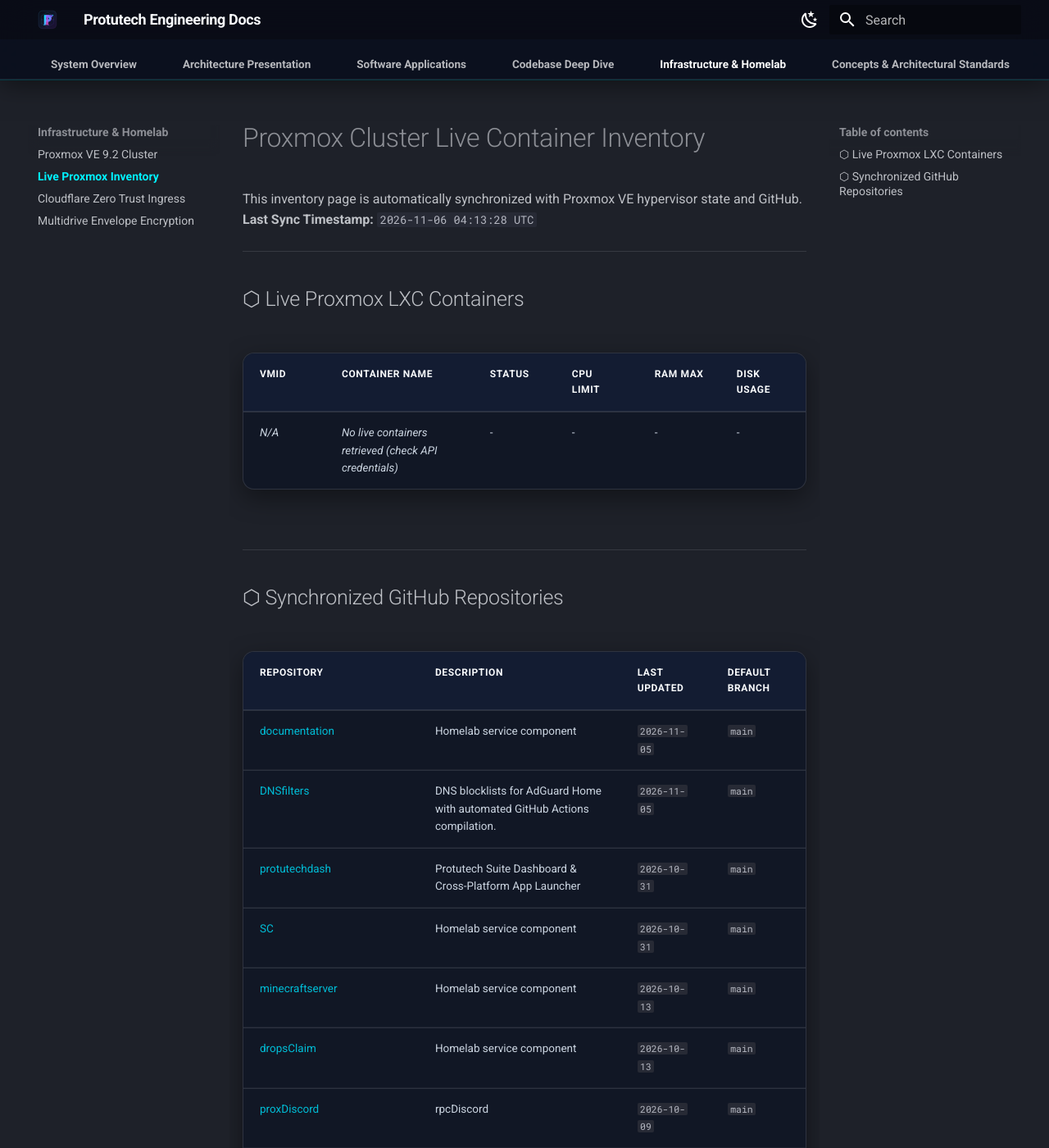
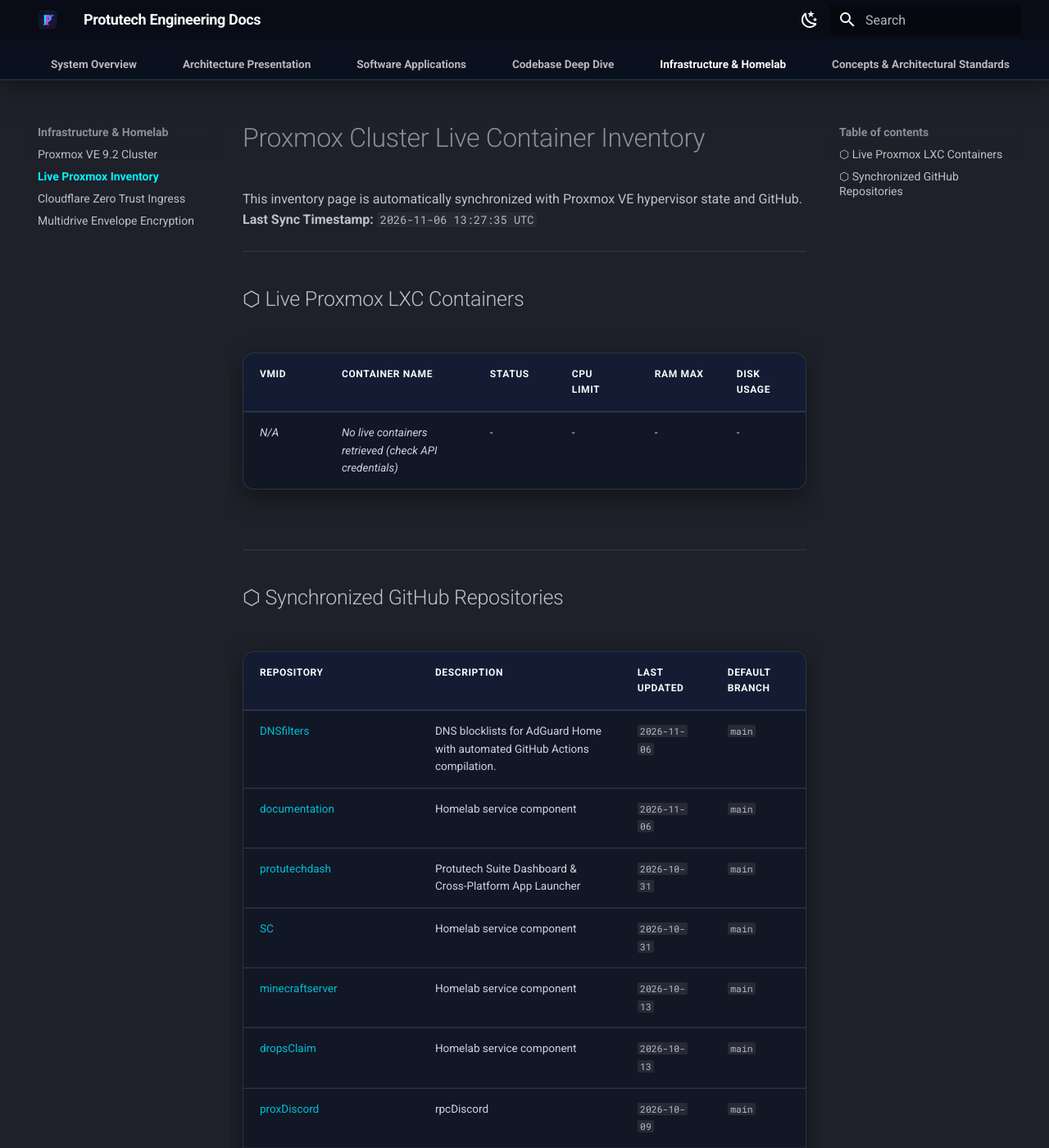
Before and after one commit to IAndrexI/documentation, an MkDocs documentation site: the page built from docs/infra/proxmox-live-inventory.md, in a window 1280 px wide and 1400 px high. Shown: the whole window at 82% size. Built offline with MkDocs 1.6.1 and Material for MkDocs 9.7.7, drawn with Linux system fonts in a browser that asks for light colours.

Commit message:
chore(auto-update): sync live Proxmox containers and GitHub repos [skip ci]

```diff
--- a/docs/infra/proxmox-live-inventory.md
+++ b/docs/infra/proxmox-live-inventory.md
@@ -1,7 +1,7 @@
 # Proxmox Cluster Live Container Inventory
 
 This inventory page is automatically synchronized with Proxmox VE hypervisor state and GitHub.
-**Last Sync Timestamp:** `2026-11-06 04:13:28 UTC`
+**Last Sync Timestamp:** `2026-11-06 13:27:35 UTC`
 
 ---
 
@@ -17,8 +17,8 @@
 
 | Repository | Description | Last Updated | Default Branch |
 | :--- | :--- | :--- | :--- |
-| [documentation](https://github.com/IAndrexI/documentation) | Homelab service component | `2026-11-05` | `main` |
-| [DNSfilters](https://github.com/IAndrexI/DNSfilters) | DNS blocklists for AdGuard Home with automated GitHub Actions compilation. | `2026-11-05` | `main` |
+| [DNSfilters](https://github.com/IAndrexI/DNSfilters) | DNS blocklists for AdGuard Home with automated GitHub Actions compilation. | `2026-11-06` | `main` |
+| [documentation](https://github.com/IAndrexI/documentation) | Homelab service component | `2026-11-06` | `main` |
 | [protutechdash](https://github.com/IAndrexI/protutechdash) | Protutech Suite Dashboard & Cross-Platform App Launcher | `2026-10-31` | `main` |
 | [SC](https://github.com/IAndrexI/SC) | Homelab service component | `2026-10-31` | `main` |
 | [minecraftserver](https://github.com/IAndrexI/minecraftserver) | Homelab service component | `2026-10-13` | `main` |
```
